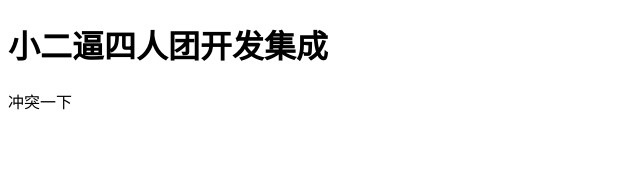
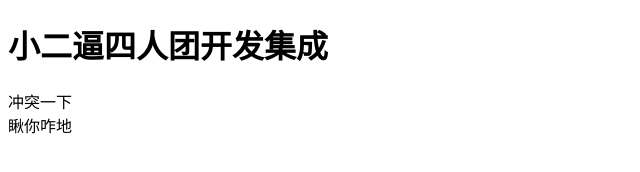
Before and after one commit to nanouni/smallFour, a plain HTML site: page index.html in a window 1280 px wide. Shown: the whole page, without its empty margins (0-640 px from the left). Drawn offline with Linux system fonts and the light colour scheme.

Commit message:
瞅你咋地

```diff
--- a/index.html
+++ b/index.html
@@ -10,6 +10,7 @@
 <body>
     <h1>小二逼四人团开发集成</h1>
     <div>冲突一下</div>
+    <div>瞅你咋地</div>
     <script>
         comsole.log('初始化完成')
         console.log('大钰儿的代码');
```
